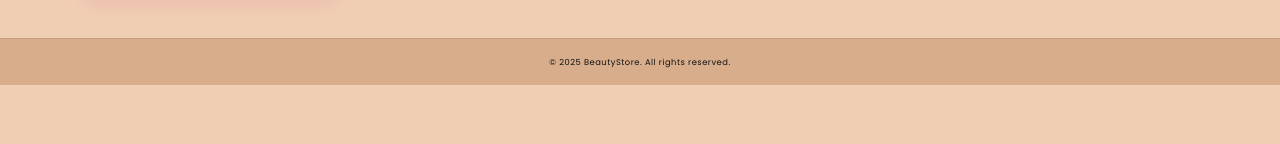
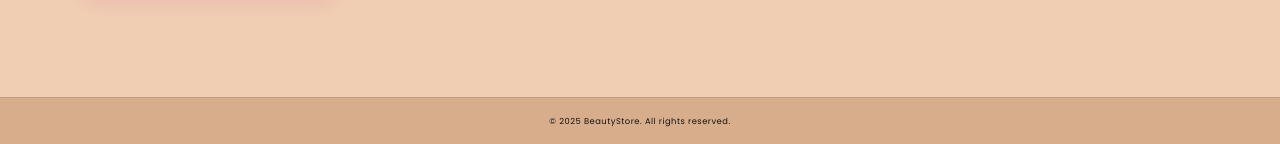
Before and after one commit to ika-alt/kelompok2-rpl, a plain HTML site: page index.html in a window 1280 px wide. Shown: the part 3046-3190 px from the top of the page. Before the commit the page ends 3131 px from the top, so only its background shows below. Drawn offline with nearby package versions, Linux system fonts and the light colour scheme.

Commit message:
Update style.css

```diff
--- a/css/style.css
+++ b/css/style.css
@@ -390,6 +390,7 @@ scroll-padding: 100px;
  padding: 70px 40px 1px;
   text-align: center;
    background-color: #f0ceb4;
+  padding-bottom: 40px;
 
 }
 
@@ -597,7 +598,7 @@ footer {
   font-size: 1rem;
   padding: 1.5rem 0;
   text-align: center;
-  margin-top: 0;
+  margin-top: 2rem;
   border-top: 1px solid #c69c85;
   font-family: 'Poppins', sans-serif;
 }
```
